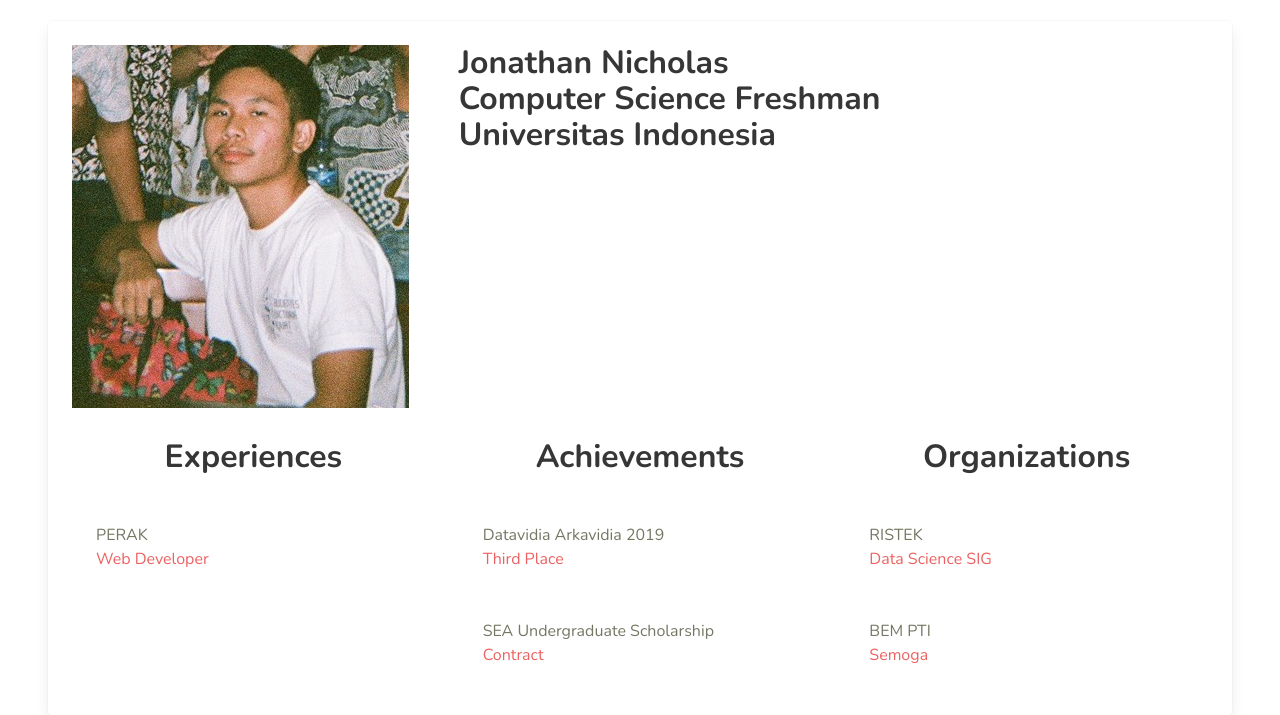
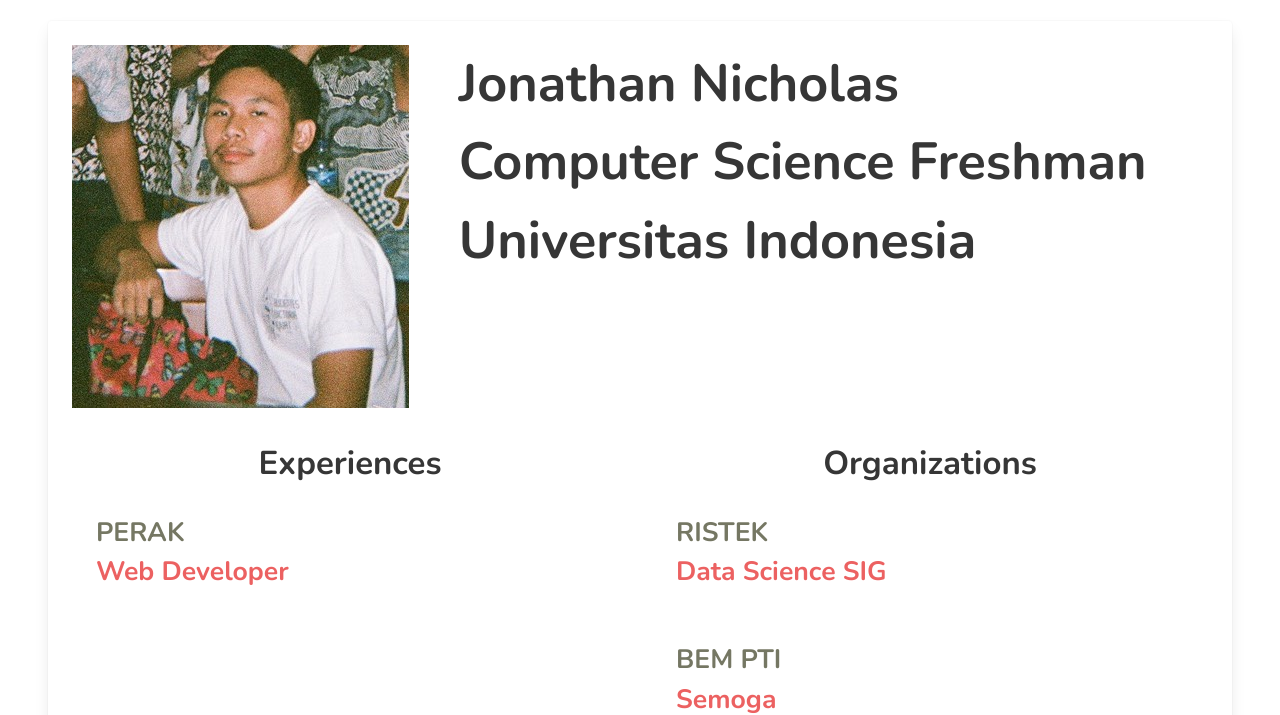
Before and after one commit to jojonicho/www.jojonicho.wtf, a Gatsby site: page /cv in a window 1280 px wide. Shown: the part 89-804 px from the top of the page. Built offline with nearby package versions, Linux system fonts and the light colour scheme; Gatsby itself is replaced by a stand-in of ours.

Commit message:
responesive

```diff
--- a/src/pages/cv.js
+++ b/src/pages/cv.js
@@ -12,37 +12,39 @@ const cv = () => {
                                 <img src={"/jonathan.jpg"} alt="jonathan" />
                             </div>
                             <div className='column is-two-thirds'>
-                                <p className="title">Jonathan Nicholas <br />Computer Science Freshman<br />Universitas Indonesia</p>
+                                <p className="name has-text-weight-semibold has-text-dark">Jonathan Nicholas <br />Computer Science Freshman<br />Universitas Indonesia</p>
                             </div>
                         </div>
                         <div className='columns has-text-centered is-mobile'>
-                            <div className="column is-one-third">
-                                <p className="title">Experiences</p>
-                                <div className="card-content has-text-left">
+                            <div className="column is-one-half">
+                                <p className="achievement has-text-weight-semibold has-text-dark">Experiences</p>
+                                <div className="card-content has-text-left desc has-text-weight-semibold">
                                     PERAK
                                     <p className="has-text-danger">Web Developer</p>
                                 </div>
                             </div>
-                            <div className='column is-one-third'>
-                                <p className="title">Achievements</p>
-                                <div className="card-content has-text-left">
+                            <div className='column is-one-half'>
+                                <p className="achievement has-text-weight-semibold has-text-dark">Organizations</p>
+                                <div className="card-content has-text-left desc has-text-weight-semibold">
+                                    RISTEK
+                                    <p className="has-text-danger">Data Science SIG</p>
+                                </div>
+                                <div className="card-content has-text-left desc has-text-weight-semibold">
+                                    BEM PTI
+                                    <p className="has-text-danger">Semoga</p>
+                                </div>
+                            </div>
+                        </div>
+                        <div className="columns has-text-centered is-mobile">
+                            <div className='column'>
+                                <p className="achievement has-text-weight-semibold has-text-dark">Achievements</p>
+                                <div className="card-content has-text-left desc has-text-weight-semibold">
                                     Datavidia Arkavidia 2019
                                     <p className="has-text-danger">Third Place</p>
                                 </div>
-                                <div className="card-content has-text-left">
+                                <div className="card-content has-text-left desc has-text-weight-semibold">
                                     SEA Undergraduate Scholarship
                                     <p className="has-text-danger">Contract</p>
-                                </div>
-                            </div>
-                            <div className='column is-one-third'>
-                                <p className="title">Organizations</p>
-                                <div className="card-content has-text-left">
-                                    RISTEK
-                                    <p className="has-text-danger">Data Science SIG</p>
-                                </div>
-                                <div className="card-content has-text-left">
-                                    BEM PTI
-                                    <p className="has-text-danger">Semoga</p>
                                 </div>
                             </div>
                         </div>
--- a/src/pages/story3.js
+++ b/src/pages/story3.js
@@ -45,7 +45,7 @@ const Story3 = () => {
                 <div className="columns is-7 is-mobile is-vcentered">
                     <div className="column is-one-fourth me">
                         <div class="card-image">
-                            <figure class="image is-4by3">
+                            <figure class="image is-3by3">
                                 <img src={"/jonathan.jpg"} alt="jonathan" />
                             </figure>
                         </div>
--- a/src/pages/style.scss
+++ b/src/pages/style.scss
@@ -54,7 +54,6 @@ html, body {
 }
 
 .me img {
-    width: 35vw;
     border-radius: 50%;
     max-width: 350px;
 }
@@ -62,6 +61,16 @@ html, body {
 // .story3 {
 //     padding: 45vw;
 // }
+
+.achievement{
+    font-size: calc(2.5vw + 1px);
+}
+.desc{
+    font-size: calc(2vw + 1px);
+}
+.name{
+    font-size: calc(4vw + 1px);
+}
 
 .myname {
     color: black;
```
